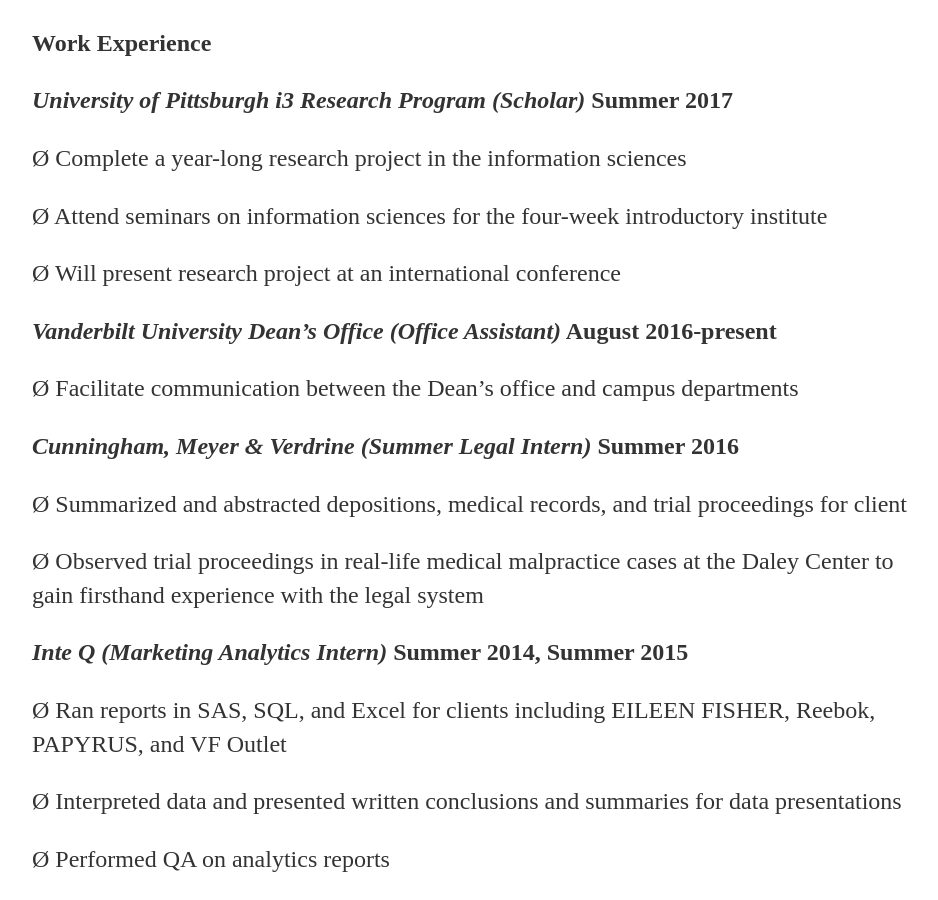
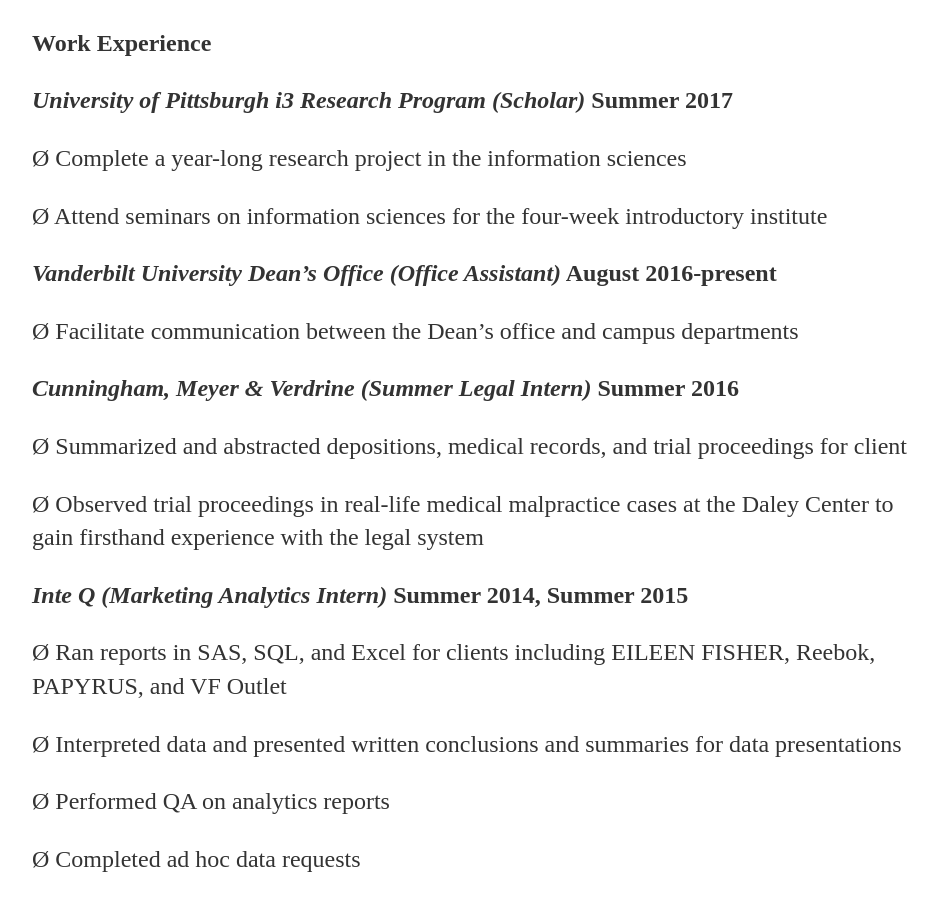
Before and after one commit to kspecks/kspecks.github.io, a Jekyll site: the page built from resume/index.html, in a window 1280 px wide and 900 px high, scrolled down 708 px. Shown: the whole window, without its empty margins (160-1098 px from the left). Built offline with Jekyll 4.4.1, drawn with Linux system fonts in a browser that asks for light colours.

Commit message:
Update index.html

```diff
--- a/resume/index.html
+++ b/resume/index.html
@@ -51,9 +51,6 @@
 <p>
     Ø Attend seminars on information sciences for the four-week introductory
     institute
-</p>
-<p>
-    Ø Will present research project at an international conference
 </p>
 <p>
     <strong><em></em></strong>
```
